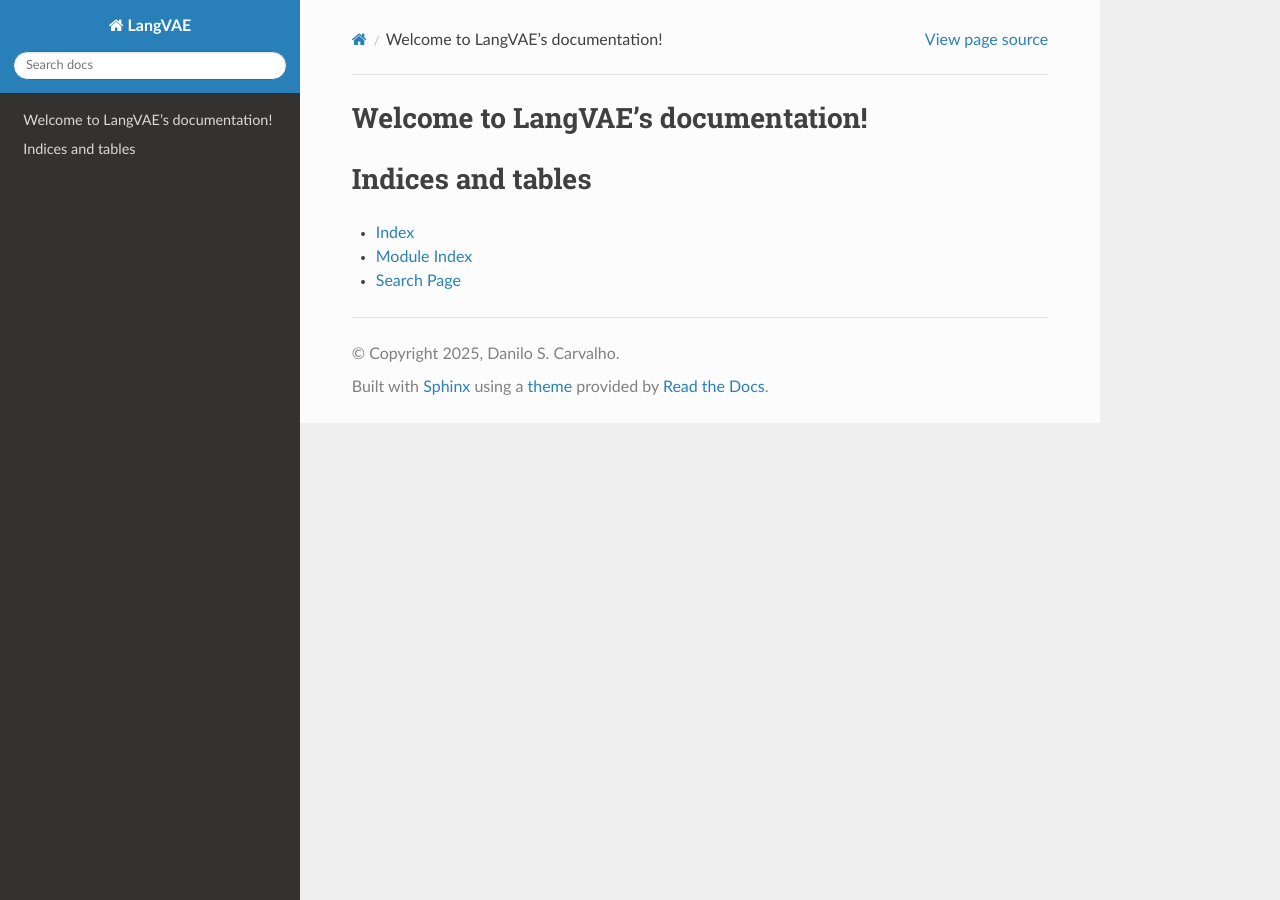
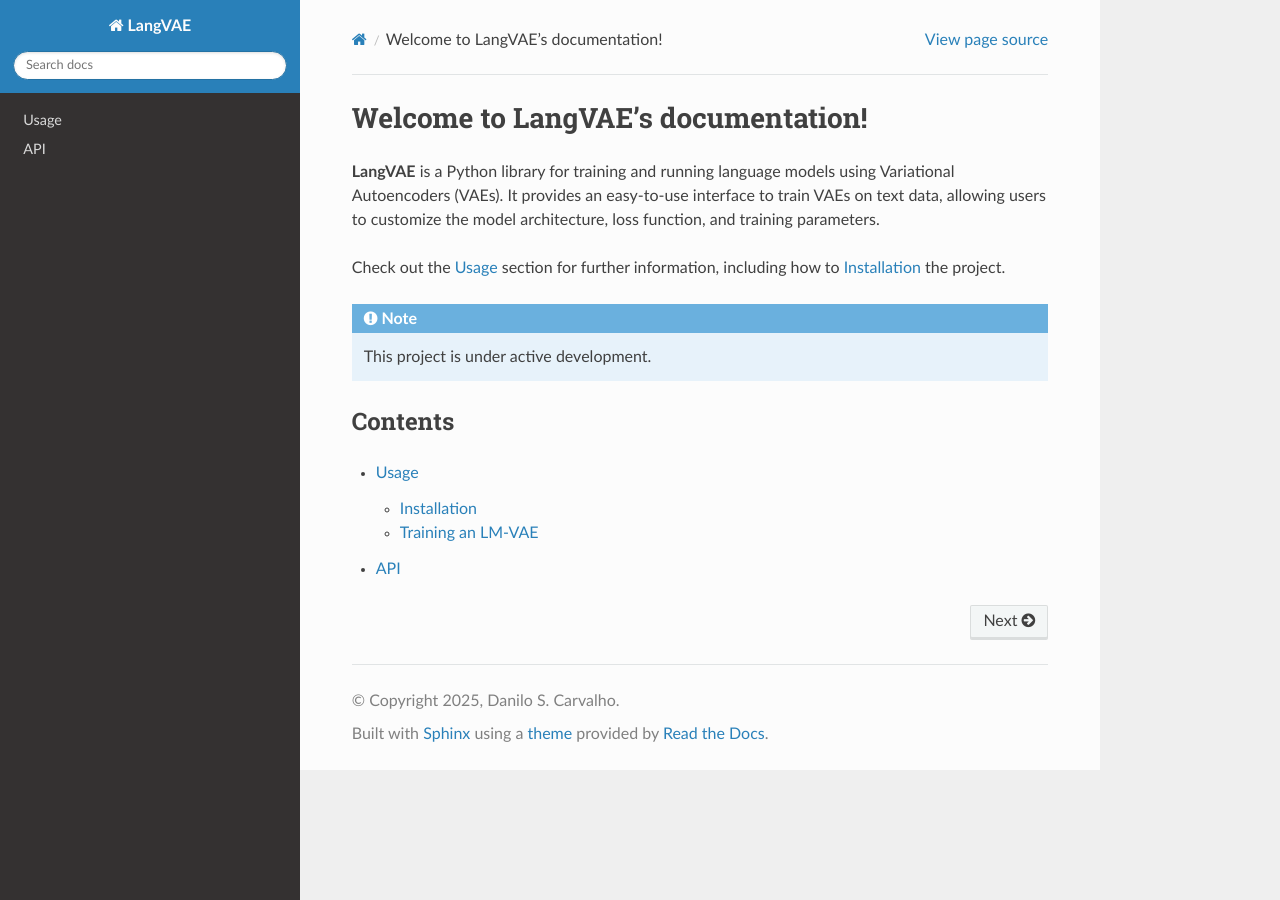
Before and after one commit to neuro-symbolic-ai/LangVAE, a Sphinx documentation site: the page built from docs/index.rst, in a window 1280 px wide. Built offline with Sphinx 7.4.7 and the Read the Docs theme 3.1.0, drawn with Linux system fonts in a browser that asks for light colours.

Commit message:
- Updated docs.

```diff
--- a/docs/index.rst
+++ b/docs/index.rst
@@ -1,20 +1,19 @@
-.. LangVAE documentation master file, created by
-   sphinx-quickstart on Thu Apr  3 16:59:12 2025.
-   You can adapt this file completely to your liking, but it should at least
-   contain the root `toctree` directive.
-
 Welcome to LangVAE's documentation!
 ===================================
 
+**LangVAE** is a Python library for training and running language models using Variational Autoencoders (VAEs). It provides an easy-to-use interface to train VAEs on text data, allowing users to customize the model architecture, loss function, and training parameters.
+
+Check out the :doc:`usage` section for further information, including
+how to :ref:`installation` the project.
+
+.. note::
+
+   This project is under active development.
+
+Contents
+--------
+
 .. toctree::
-   :maxdepth: 2
-   :caption: Contents:
 
-
-
-Indices and tables
-==================
-
-* :ref:`genindex`
-* :ref:`modindex`
-* :ref:`search`
+   usage
+   api
```
